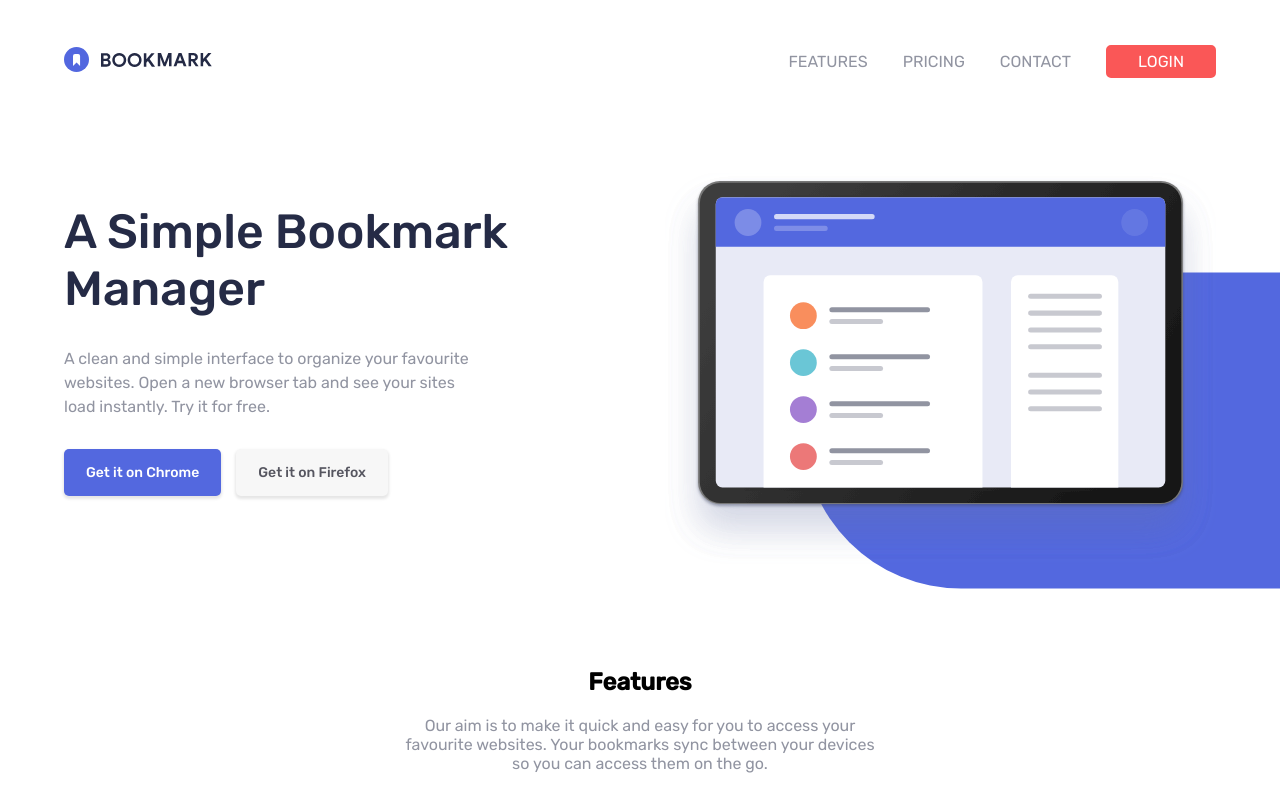
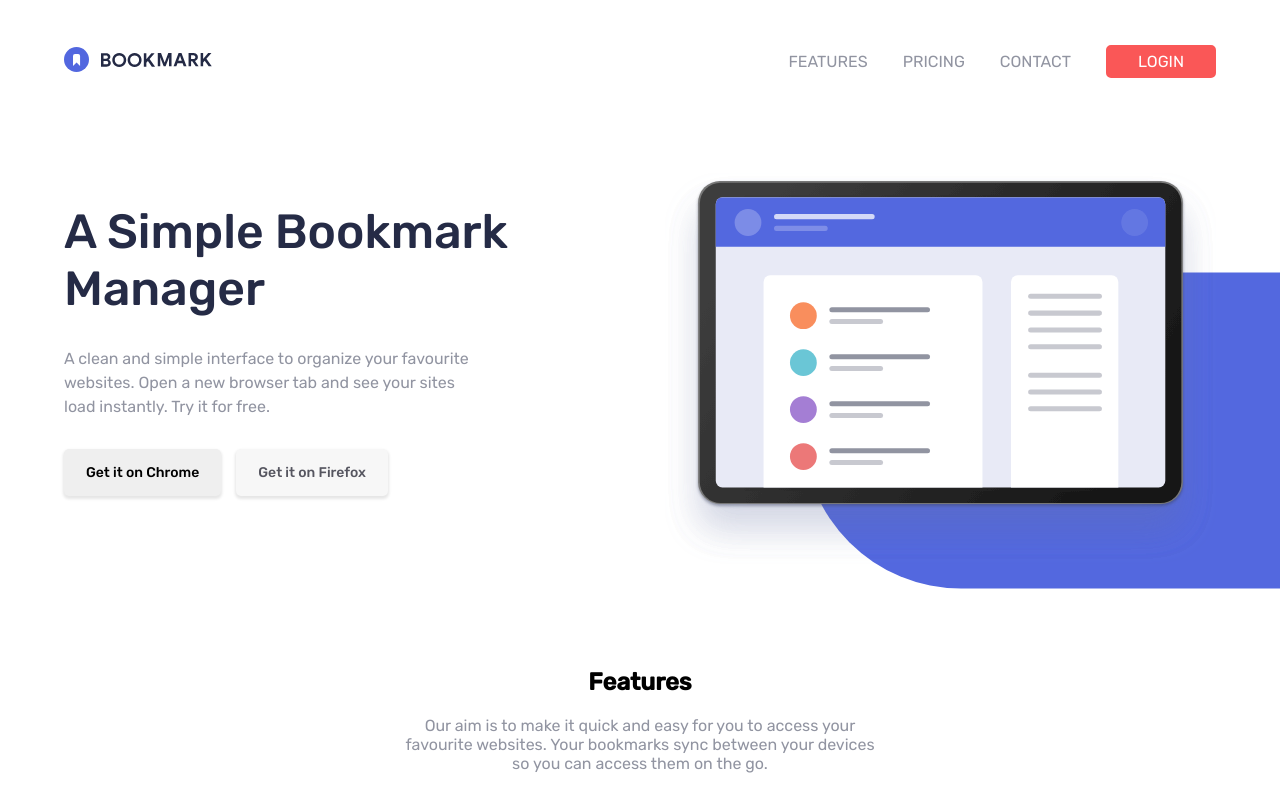
Before and after one commit to Safi100/react-bookmark-landing-page, a React (Create React App) app: page / in a window 1280 px wide. Shown: the top 800 px of the page. Built offline with nearby package versions, Linux system fonts and the light colour scheme.

Commit message:
finish intro style

```diff
--- a/src/components/intro/intro.css
+++ b/src/components/intro/intro.css
@@ -43,22 +43,12 @@
     display: flex;
     gap: 15px;
 }
-.blue_btn{
-    background: var(--Soft-Blue);
-    color: #fff;
-}
+
 .firefox_btn{
     background: #F7F7F7;
     color: #565660;
 }
-.intro .wrapper .left .buttons .btn:hover{
-    background: transparent;
-}
-.intro .wrapper .left .buttons .blue_btn:hover{
-    color: var(--Soft-Blue);
-    border-color: var(--Soft-Blue);
-}
-.intro .wrapper .left .buttons .firefox_btn:hover{
+.firefox_btn:hover{
 
     color: #5A5A63;
     border-color: #5A5A63;
@@ -118,4 +108,3 @@
         font-size: 25px;
     }
 }
-/* and (min-width:1059px) */
```
